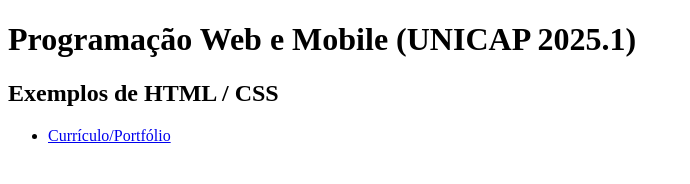
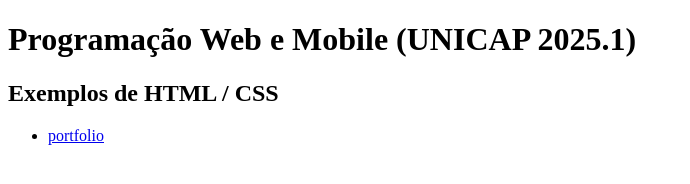
Before and after one commit to joaogabriel88/pwm-atividades, a plain HTML site: page index.html in a window 1280 px wide. Shown: the whole page, without its empty margins (0-690 px from the left). Drawn offline with Linux system fonts and the light colour scheme.

Commit message:
Update index.html

```diff
--- a/index.html
+++ b/index.html
@@ -8,7 +8,7 @@
     <h1>Programação Web e Mobile (UNICAP 2025.1)</h1>
     <h2>Exemplos de HTML / CSS</h2>
     <ul>
-      <li><a href="./curriculo/index.html">Currículo/Portfólio</a></li>
+      <li><a href="./curriculo/index.html">portfolio</a></li>
     </ul>
   </body>
 </html>
```
